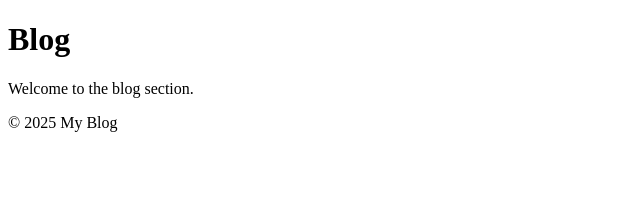
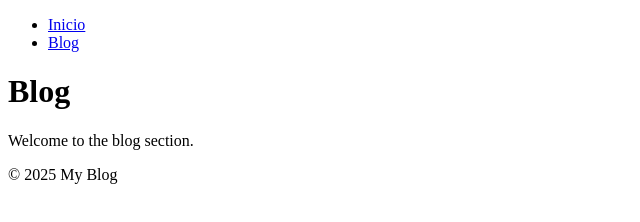
Before and after one commit to FeRodriguezAut/Demo33, a plain HTML site: page Blog.html in a window 1280 px wide. Shown: the whole page, without its empty margins (0-640 px from the left). Drawn offline with Linux system fonts and the light colour scheme.

Commit message:
+ nav blog

```diff
--- a/Blog.html
+++ b/Blog.html
@@ -4,6 +4,14 @@
     <meta charset="UTF-8">
     <meta name="viewport" content="width=device-width, initial-scale=1.0">
     <title>Blog</title>
+
+    <nav>
+        <ul>
+            <li><a href="Index.html">Inicio</a></li>
+            <li><a href="Blog.html">Blog</a></li>
+        </ul>
+    </nav>
+
 </head>
 <body>
 </body>
```
